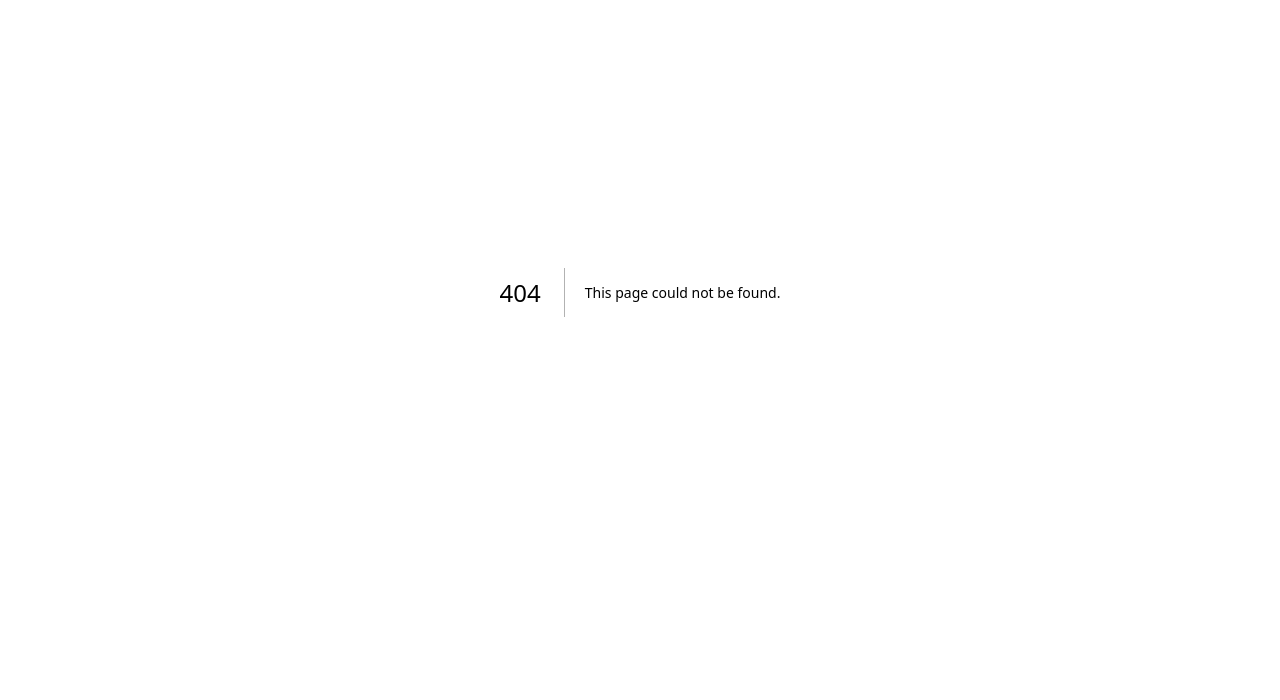
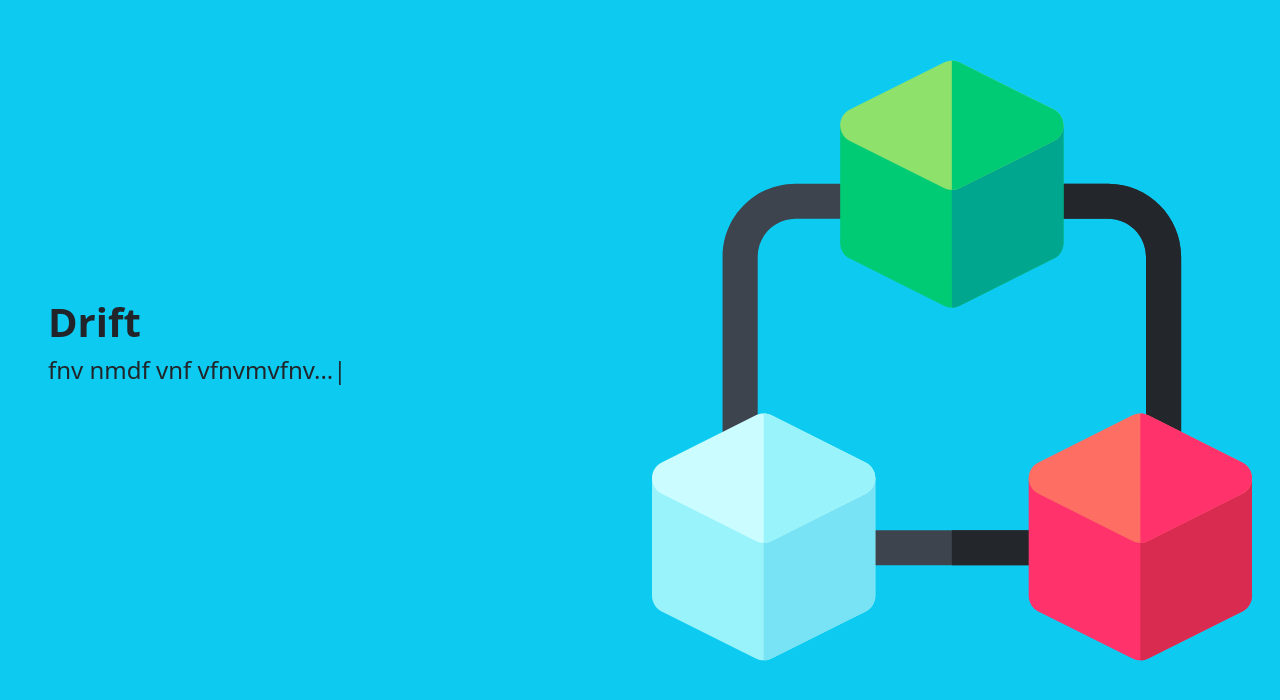
Before and after one commit to deependujha/drift-ethindia, a Next.js app in the folder frontend/: page /landing in a window 1280 px wide. Before the commit this address had no page. Shown: the part 108-808 px from the top of the page. Built offline with nearby package versions, Linux system fonts and the light colour scheme.

Commit message:
landing page created

```diff
--- a/frontend/package.json
+++ b/frontend/package.json
@@ -13,6 +13,7 @@
     "next": "13.0.6",
     "react": "18.2.0",
     "react-bootstrap": "^2.6.0",
-    "react-dom": "18.2.0"
+    "react-dom": "18.2.0",
+    "react-typed": "^1.2.0"
   }
 }
--- /dev/null
+++ b/frontend/pages/landing.js
@@ -0,0 +1,35 @@
+import Container from "react-bootstrap/Container";
+import Row from "react-bootstrap/Row";
+import Col from "react-bootstrap/Col";
+import Typed from "react-typed";
+import Image from "next/image";
+
+function landing() {
+  return (
+    <Row className="bg-info">
+      <Col sm={6}>
+        <div className="position-absolute top-50 ms-5">
+          <div className="fs-1 fw-bold">Drift</div>
+          <div className="fs-4">
+            <Typed
+              strings={[
+                "hbvhdbvfhvbvhvbfhv...",
+                "nnvfdvfvnvfdbvfvfdvbfvfv...",
+                "fnv nmdf vnf vfnvmvfnv...",
+                "jhvfjkvnjfvjfnvdfvnfvvfvh...",
+              ]}
+              typeSpeed={30}
+              backSpeed={50}
+              loop={true}
+            />
+          </div>
+        </div>
+      </Col>
+      <Col sm={6}>
+        <Image src="/landing.svg" height="937" width="600" alt="loading..." />
+      </Col>
+    </Row>
+  );
+}
+
+export default landing;
```
Also changed, not shown: frontend/public/landing.svg (added), 1 other file (tests, documents, lock files or other folders).
